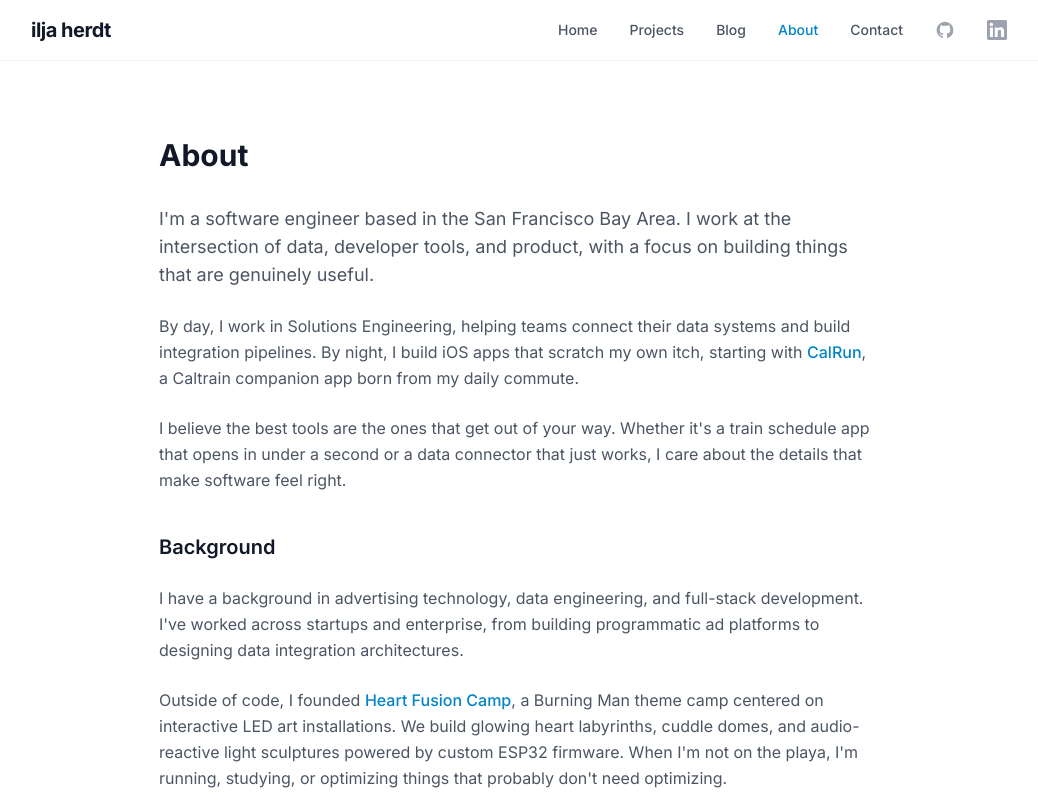
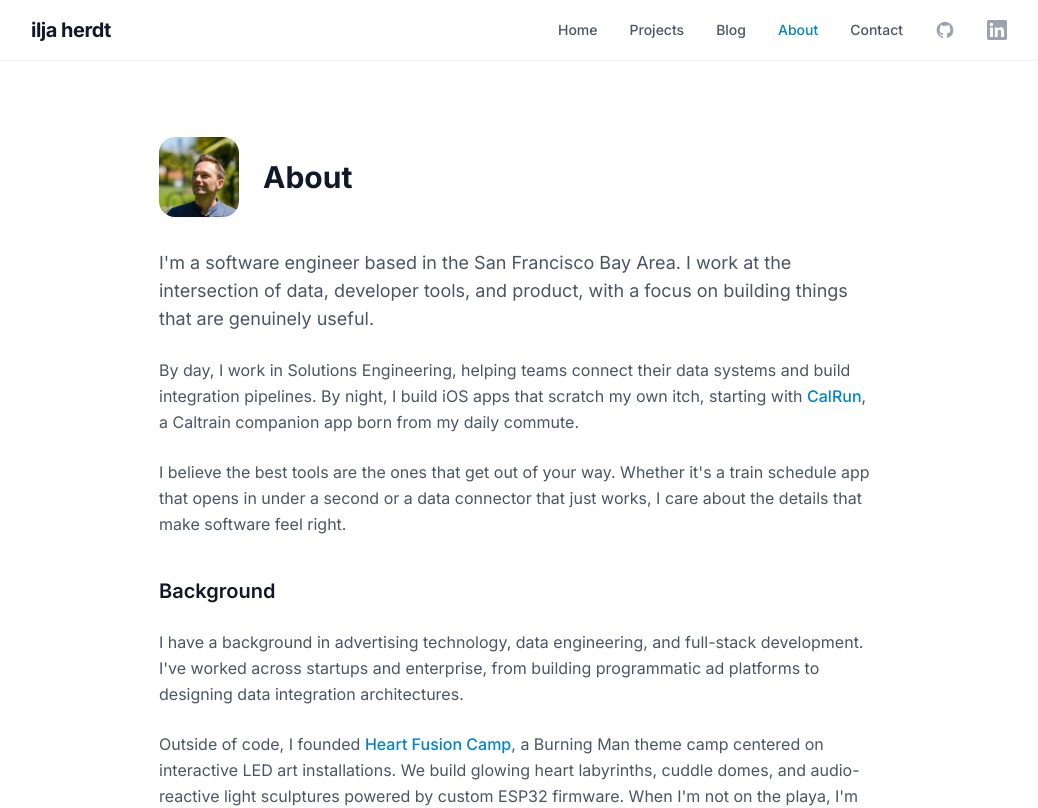
Before and after one commit to iherdt/iljaherdt-com, a Next.js app: page /about in a window 1280 px wide. Shown: the top 808 px of the page, without its empty margins (121-1159 px from the left). Built offline with nearby package versions, Linux system fonts and the light colour scheme.

Commit message:
Add profile photo to homepage hero and about page

```diff
--- a/pages/about.tsx
+++ b/pages/about.tsx
@@ -4,7 +4,14 @@ export default function AboutPage() {
   return (
     <Layout title="About" description="About Ilja Herdt, software engineer based in the Bay Area.">
       <section className="max-w-3xl mx-auto px-6 pt-16 pb-16">
-        <h1 className="text-3xl font-bold text-gray-900 mb-8">About</h1>
+        <div className="flex items-center gap-6 mb-8">
+          <img
+            src="/profile.jpg"
+            alt="Ilja Herdt"
+            className="w-20 h-20 rounded-2xl object-cover shadow-sm"
+          />
+          <h1 className="text-3xl font-bold text-gray-900">About</h1>
+        </div>
 
         <div className="prose prose-gray max-w-none space-y-6 text-gray-600 leading-relaxed">
           <p className="text-lg">
--- a/pages/index.tsx
+++ b/pages/index.tsx
@@ -13,6 +13,12 @@ export default function HomePage({ recentPosts }: HomeProps) {
     <Layout>
       {/* Hero */}
       <section className="max-w-5xl mx-auto px-6 pt-20 pb-16">
+        <div className="flex flex-col sm:flex-row items-start gap-8">
+          <img
+            src="/profile.jpg"
+            alt="Ilja Herdt"
+            className="w-28 h-28 rounded-2xl object-cover shadow-sm shrink-0"
+          />
           <div className="max-w-2xl">
             <p className="text-brand-600 font-medium mb-3">Hi, I&apos;m Ilja</p>
             <h1 className="text-4xl sm:text-5xl font-bold text-gray-900 leading-tight mb-6">
@@ -31,6 +37,7 @@ export default function HomePage({ recentPosts }: HomeProps) {
               <Link href="/about" className="inline-flex items-center px-5 py-2.5 border border-gray-200 text-gray-700 text-sm font-medium rounded-lg hover:bg-gray-50 transition">
                 About Me
               </Link>
+            </div>
           </div>
         </div>
       </section>
```
Also changed, not shown: public/profile.jpg (added). Lines whose indentation alone changed are shown as unchanged.
